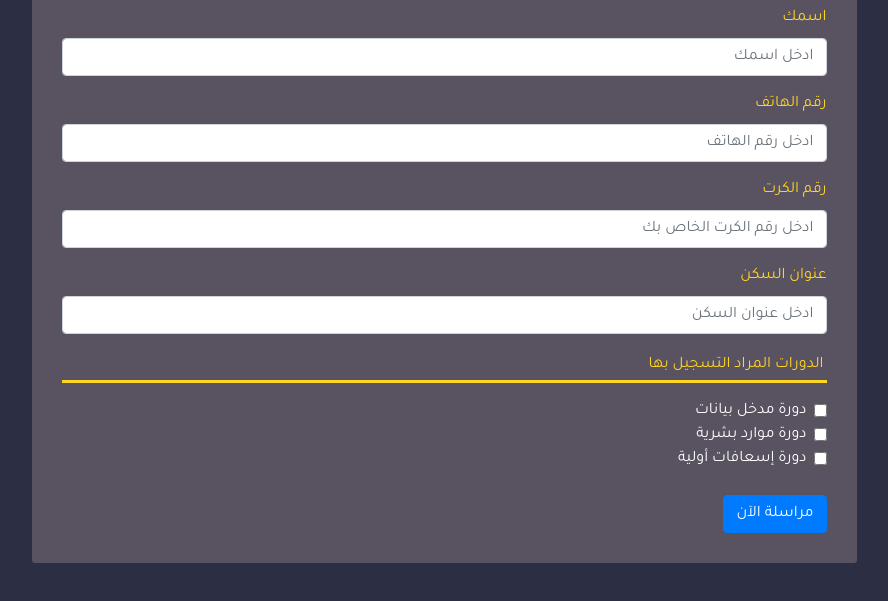
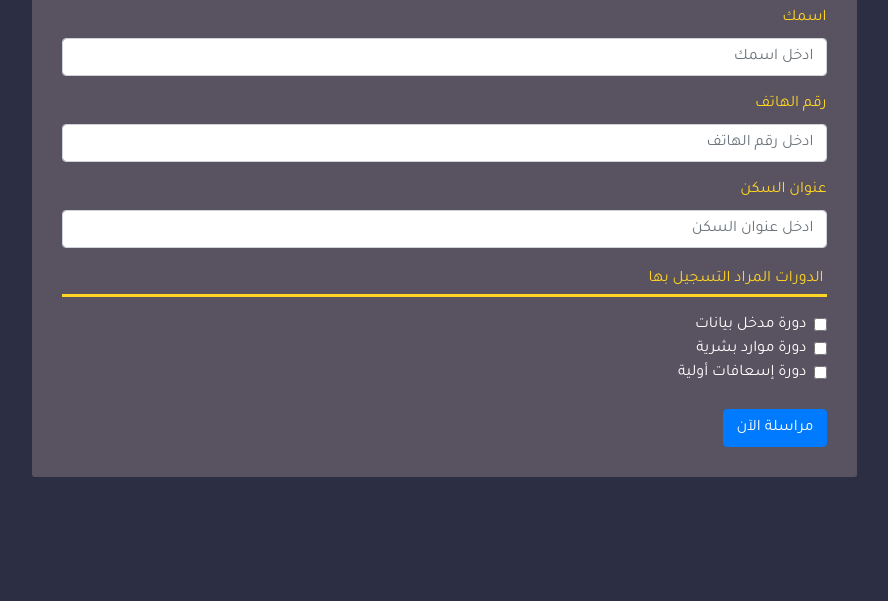
Before and after one commit to hadikarjak/fares, a plain HTML site: page index.html in a window 1280 px wide. Shown: the part 117-718 px from the top of the page, without its empty margins (196-1084 px from the left). Drawn offline with Linux system fonts and the light colour scheme.

Commit message:
Update index.html

```diff
--- a/index.html
+++ b/index.html
@@ -38,10 +38,6 @@
                                 <label for="exampleInputEmail1">رقم الهاتف</label>
                                 <input type="number" class="form-control" id="phone" aria-describedby="emailHelp" placeholder="ادخل رقم الهاتف">
 
-                            </div>
-                            <div class="form-group">
-                                <label for="exampleInputPassword1">رقم الكرت</label>
-                                <input type="number" class="form-control" id="numberc" placeholder="ادخل رقم الكرت الخاص بك">
                             </div>
                             <div class="form-group">
                                 <label for="exampleInputPassword2">عنوان السكن</label>
```
